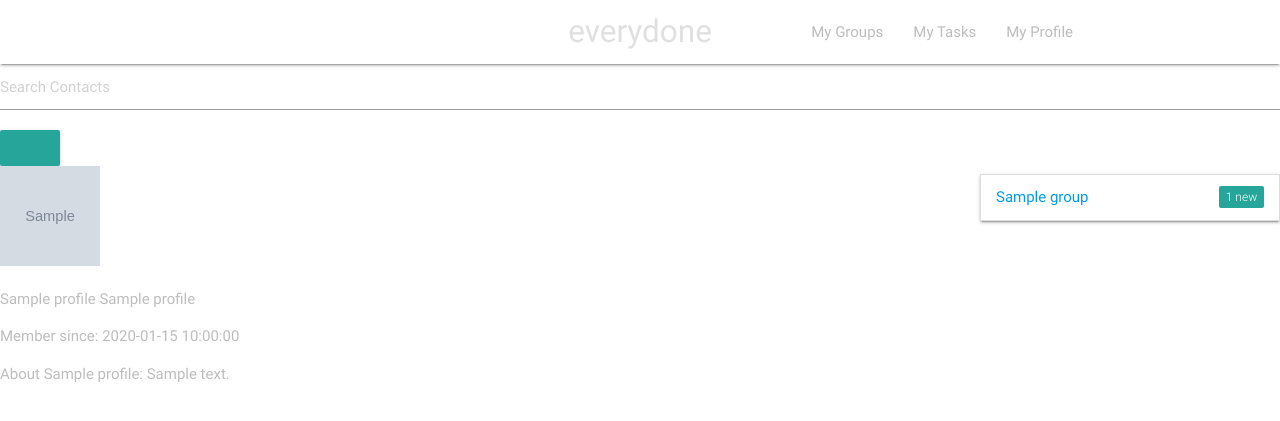
After one commit to MLarson90/group-project, a PHP site: template views/viewprofile.html.twig in a window 1280 px wide. The commit adds this page. Shown: the top 421 px of the page. Run offline with PHP 8.4, Linux system fonts and the light colour scheme; the template is opened without the code that fills it: most values are stand-ins (such as "Sample title", 1, 10 or a date in 2020); grey boxes marked "Sample" are stand-in pictures; some libraries are stand-ins or nearby versions.

Commit message:
add viewprofile page

```diff
--- a/views/homepage.html.twig
+++ b/views/homepage.html.twig
@@ -13,9 +13,9 @@
 </nav>
 
 {% include 'search.html.twig' %}
-
 <div class="side-notifications">
   <ul class="collapsible" data-collapsible="accordion">
+
 
     {% for group in groups %}
       {% set tasks = group.getTaskFromGroup %}
--- a/views/search.html.twig
+++ b/views/search.html.twig
@@ -1,5 +1,5 @@
 
-  <form action="/search" method="post">
+  <form action="/search/{{ user_id }} }" method="post">
        <div class="navbar-form navbar-right">
          <div class="form-group">
            <input type="text" id="searchName" name="searchName" class="form-control" placeholder="Search Contacts">
--- /dev/null
+++ b/views/viewprofile.html.twig
@@ -0,0 +1,42 @@
+{% include 'top.html.twig' %}
+<nav>
+  <div class="nav-wrapper">
+    <div class="container">
+      <a href="/" class="brand-logo center">everydone</a>
+      <ul id="nav-mobile" class="right hide-on-med-and-down">
+        <li><a href="#">My Groups</a></li>
+        <li><a href="#">My Tasks</a></li>
+        <li><a href="/profile/{{ user_id }}">My Profile</a></li>
+      </ul>
+    </div>
+  </div>
+</nav>
+{% include 'search.html.twig' %}
+<div class="side-notifications">
+  <ul class="collapsible" data-collapsible="accordion">
+
+    {% for group in groups %}
+      {% set tasks = group.getTaskFromGroup %}
+    <li>
+      <div class="collapsible-header"><span class="new badge">
+      1</span><i class="material-icons"></i><a href="/groupinfo/{{ group.getId }}/{{ user_id }}">{{ group.getGroupName }}</a></div>
+      <div class="collapsible-body">
+        {% for task in tasks %}
+        <p>{{task.getName}}</p></br>
+        {% endfor %}
+      </div>
+    </li>
+    {% endfor %}
+
+
+  </ul>
+</div>
+
+
+  <img src="{{ profile.getPicture }}" height="100" width="100">
+
+  <p>{{ profile.getFirstName }} {{ profile.getLastName }}</p>
+  <p>Member since: {{ profile.getDate }}</p>
+  <p>About {{ profile.getFirstName }}: {{ profile.getBio }}</p>
+
+{% include 'bottom.html.twig' %}
```
Also changed, not shown: app/app.php (+14 -6 lines), src/Profile.php (+7 -1 lines), views/search_results.html.twig (+15 -1 lines).
